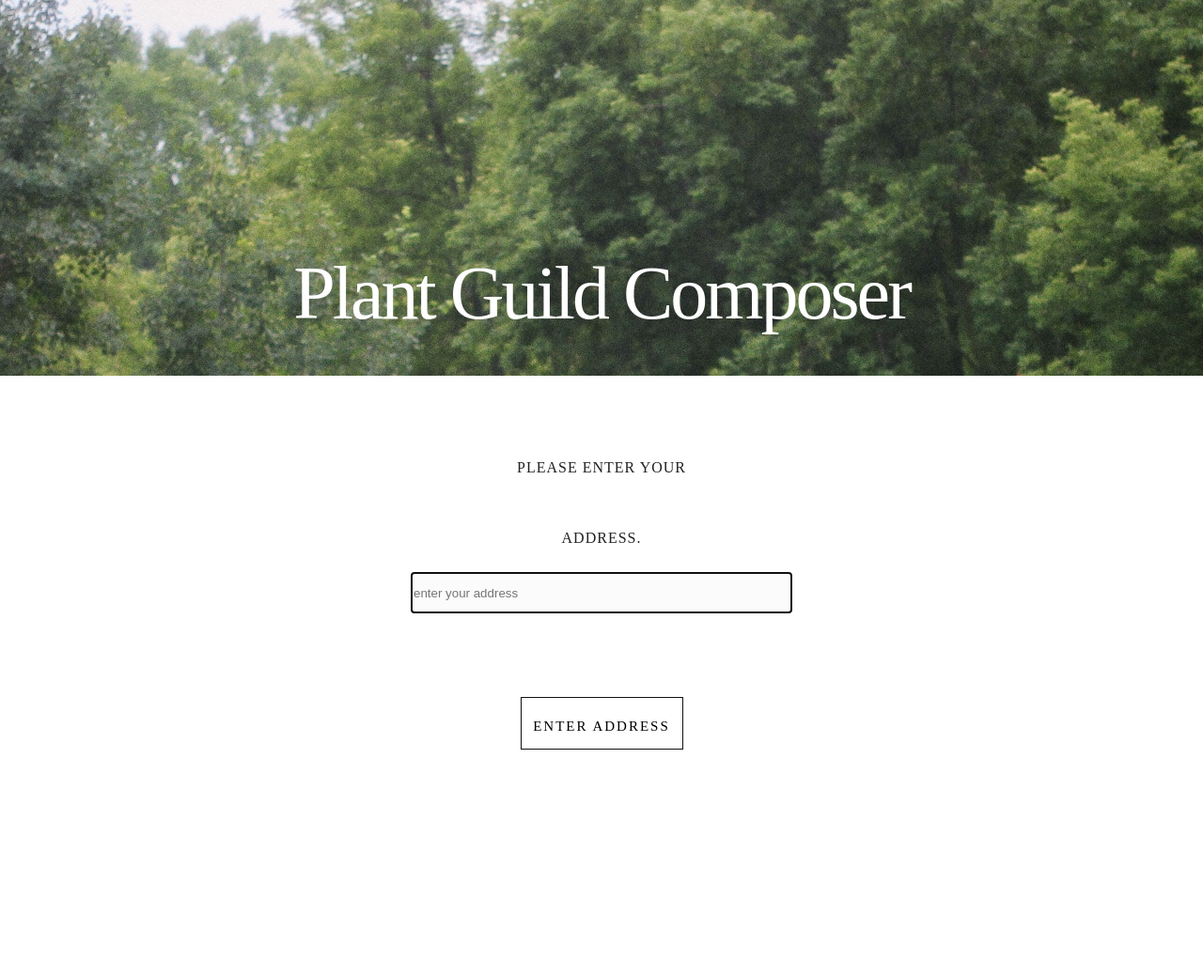
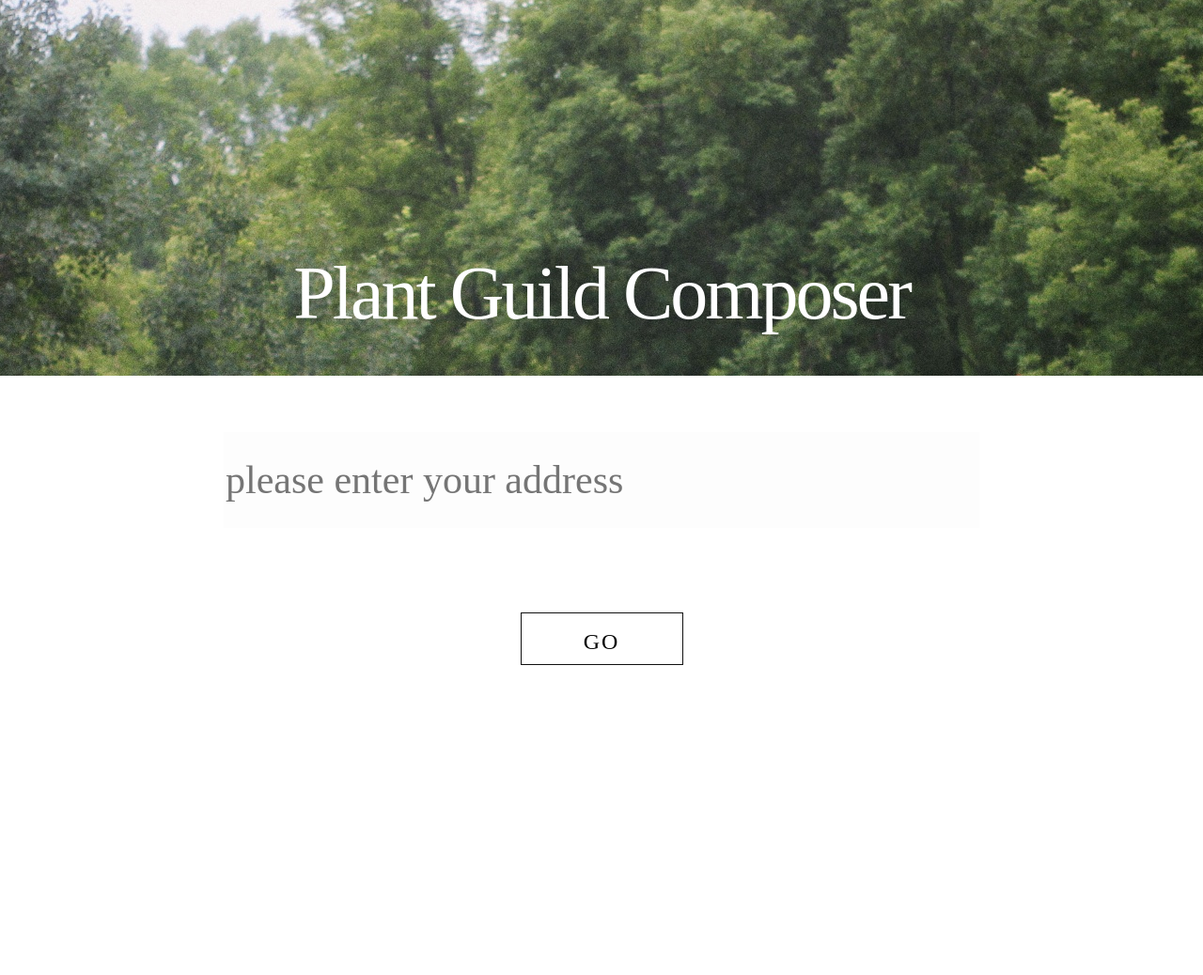
Before and after one commit to julietnpn/sage, a PHP site: page / in a window 1280 px wide. Shown: the top 1038 px of the page at 94% size. After the commit the page ends 708 px from the top, so only its background shows below. Run offline with PHP 8.4, Linux system fonts and the light colour scheme.

Commit message:
the notorious biggie smalls
made things bigger on the first page,
made the address form one piece that works on its own

```diff
--- a/composer/css/intro_style.css
+++ b/composer/css/intro_style.css
@@ -88,7 +88,7 @@ h1 {
 }
 
 h2 {
-	font-size: 15px;
+	font-size: 24px;
 	letter-spacing: 2px;
 	line-height: 60px;
 	border: 1px solid #111111;
@@ -130,11 +130,17 @@ h3 {
 #locationinput {
 	border-style: none;
 	margin: 0 auto;
-	background-color: rgba(233, 233, 233, 0.21);
-	height: 40px;
-	width: 400px;
+	background-color: rgba(233, 233, 233, 0.11);
+	height: 100px;
+	width: 800px;
 	margin-bottom: 90px;
 	margin-top: 30px;
+	font-family: MillerBanner;
+	font-size: 42px;
+}
+
+#locationinput:focus {
+	outline: none;
 }
 
  /* begin inside pages */
--- a/composer/index.html
+++ b/composer/index.html
@@ -30,12 +30,11 @@
 
 
 	<div id="bottomhalf">
-	<h3>Please enter your address.</h3>
 
 
-	<input id="locationinput" placeholder="enter your address" autofocus>
+	<input id="locationinput" placeholder="please enter your address" autofocus>
 
-	<a href="alt.html"><h2>ENTER ADDRESS</h2></a>
+	<a href="alt.html"><h2>GO</h2></a>
 	</div>
 
 </body>
```
